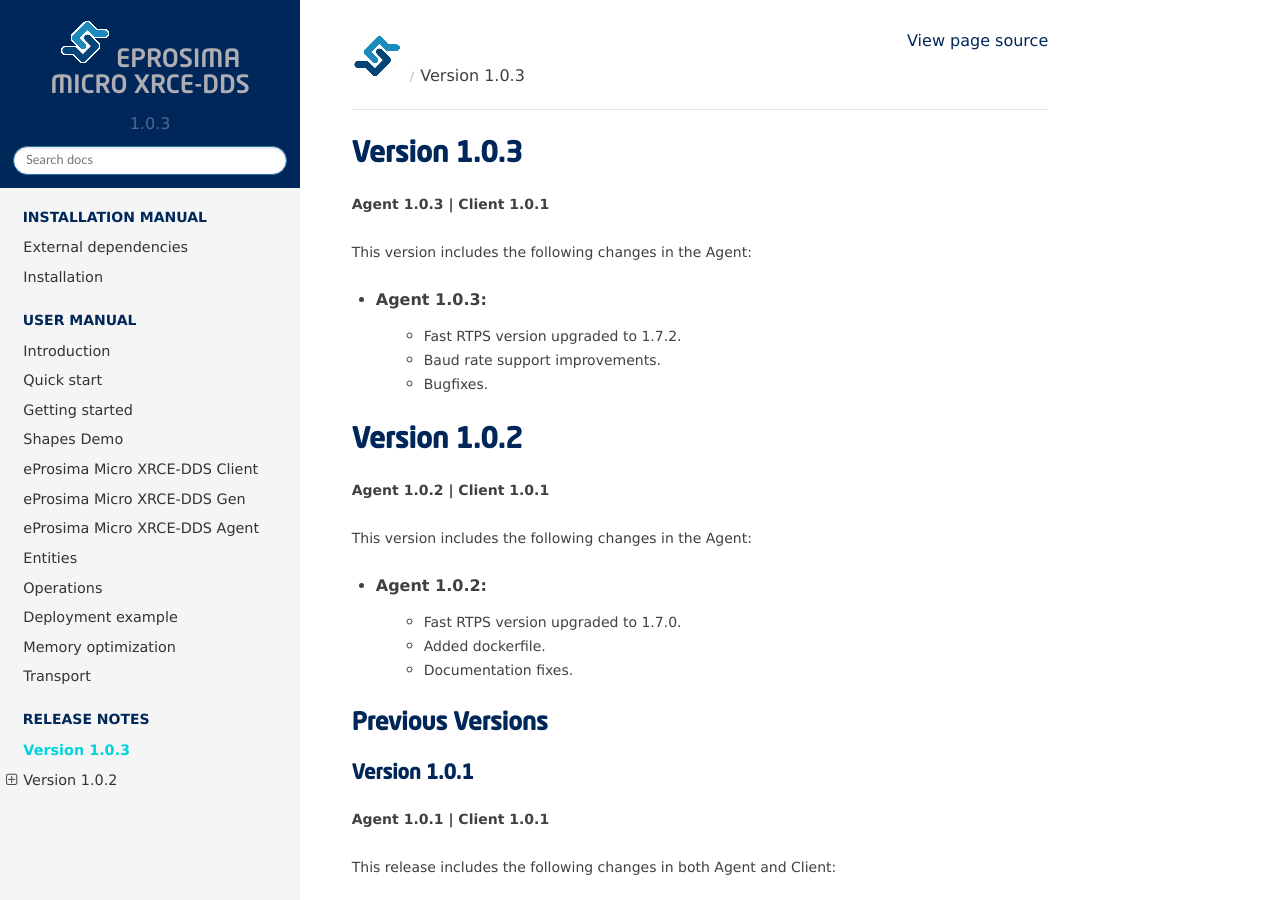
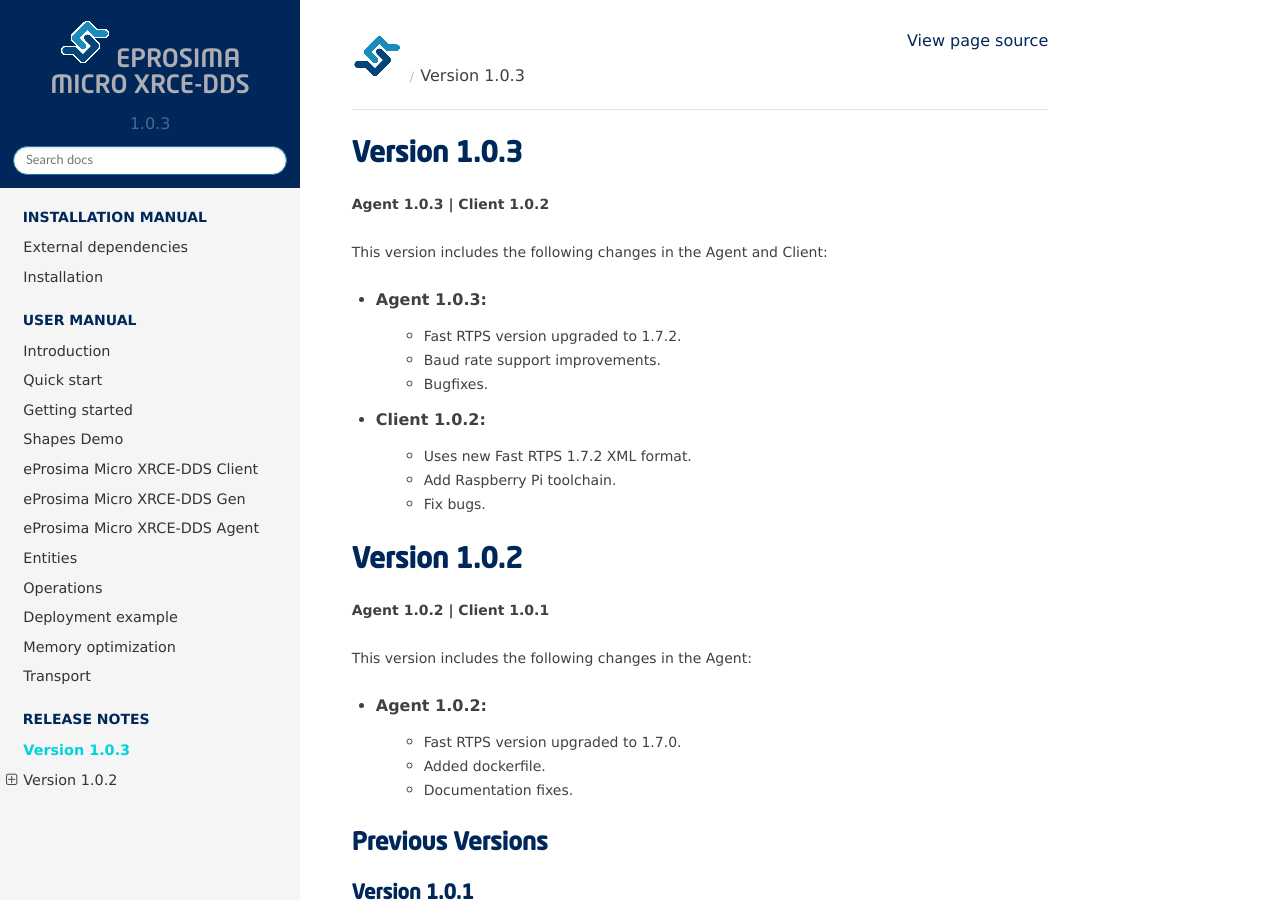
Before and after one commit to eProsima/Micro-XRCE-DDS-docs, a Sphinx documentation site: the page built from docs/notes.rst, in a window 1280 px wide and 900 px high. Built offline with Sphinx 7.4.7 and the Read the Docs theme 2.0.0, drawn with Linux system fonts in a browser that asks for light colours.

Commit message:
Update notes with Client v1.0.2. (#35)

```diff
--- a/docs/notes.rst
+++ b/docs/notes.rst
@@ -1,14 +1,19 @@
 Version 1.0.3
 =============
 
-**Agent 1.0.3 | Client 1.0.1**
+**Agent 1.0.3 | Client 1.0.2**
 
-This version includes the following changes in the Agent:
+This version includes the following changes in the Agent and Client:
 
 * Agent 1.0.3:
     * Fast RTPS version upgraded to 1.7.2.
     * Baud rate support improvements.
     * Bugfixes.
+
+* Client 1.0.2:
+    * Uses new Fast RTPS 1.7.2 XML format.
+    * Add Raspberry Pi toolchain.
+    * Fix bugs.
 
 Version 1.0.2
 =============
```
